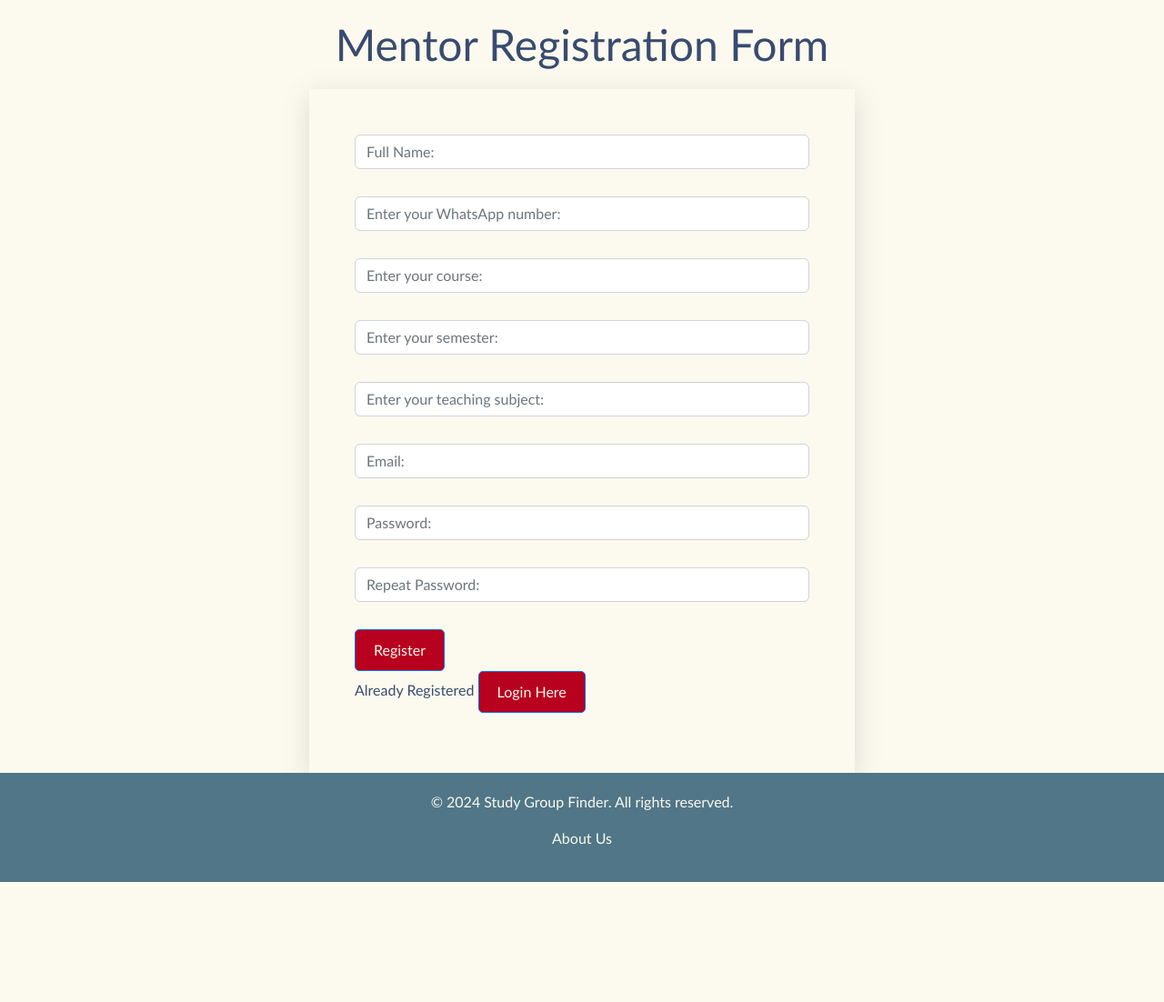
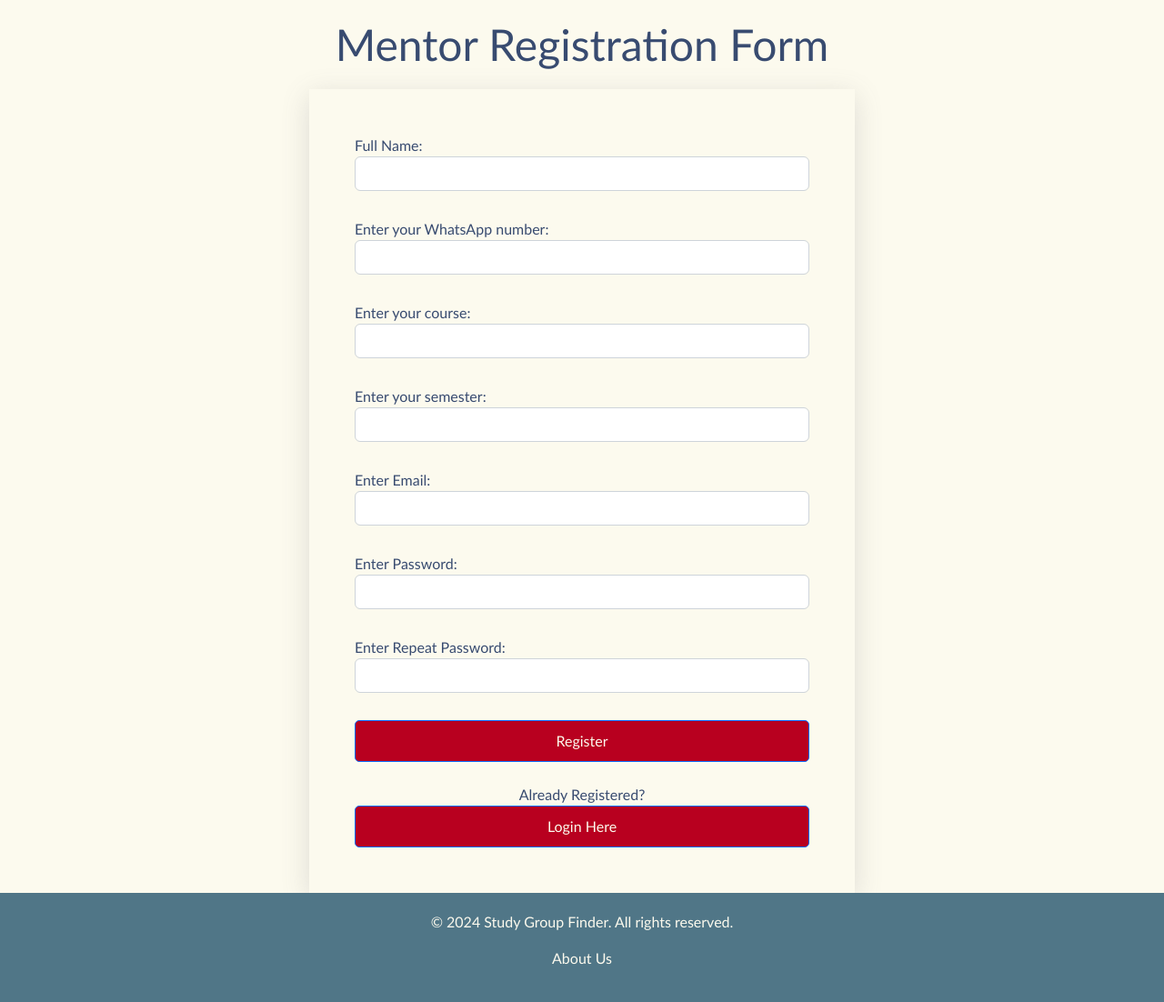
Before and after one commit to bhuresakshi1815/Study-Group-Finder-Application, a PHP site: page /mentor_registration.php in a window 1280 px wide. Shown: the part 91-1193 px from the top of the page at 91% size. Before the commit the page ends 1061 px from the top, so only its background shows below. Run offline with PHP 8.4, Linux system fonts and the light colour scheme.

Commit message:
Updated Project Code

```diff
--- a/create_course.php
+++ b/create_course.php
@@ -3,7 +3,7 @@ session_start();
 include 'database.php';
 
 if ($_SERVER['REQUEST_METHOD'] === 'POST') {
-    $mentor_id = $_SESSION['mentor_id'];
+    $mentor_id = $_POST['mentor_id'];
     $course_name = $_POST['course_name'];
     $course_description = $_POST['course_description'];
     $demo_file_links = $_POST['demo_file_links'];
--- a/mentor_registration.php
+++ b/mentor_registration.php
@@ -1,3 +1,4 @@
+
 <?php
 session_start();
 if (isset($_SESSION["user"])) {
@@ -37,16 +38,14 @@ if (isset($_SESSION["user"])) {
            $contact = $_POST["contact"];
            $course = $_POST["course"];
            $semester = $_POST["semester"];
-           $subject = $_POST["subject"];
            $email = $_POST["email"];
            $password = $_POST["password"];
            $passwordRepeat = $_POST["repeat_password"];
 
            $passwordHash = password_hash($password, PASSWORD_DEFAULT);
-
            $errors = array();
 
-           if (empty($fullName) OR empty($contact) OR empty($course) OR empty($semester) OR empty($subject) OR empty($email) OR empty($password) OR empty($passwordRepeat)) {
+           if (empty($fullName) OR empty($contact) OR empty($course) OR empty($semester) OR empty($email) OR empty($password) OR empty($passwordRepeat)) {
             array_push($errors,"All fields are required");
            }
            if (!filter_var($email, FILTER_VALIDATE_EMAIL)) {
@@ -71,11 +70,11 @@ if (isset($_SESSION["user"])) {
             }
            }else{
 
-            $sql = "INSERT INTO mentor_details (full_name, contact, course, semester, subject, email, password) VALUES ( ?, ?, ?, ?, ?, ?, ? )";
+            $sql = "INSERT INTO mentor_details (full_name, contact, course, semester, email, password) VALUES ( ?, ?, ?, ?, ?, ? )";
             $stmt = mysqli_stmt_init($conn);
             $prepareStmt = mysqli_stmt_prepare($stmt,$sql);
             if ($prepareStmt) {
-                mysqli_stmt_bind_param($stmt,"sssssss",$fullName, $contact, $course, $semester, $subject, $email, $passwordHash);
+                mysqli_stmt_bind_param($stmt,"ssssss",$fullName, $contact, $course, $semester, $email, $passwordHash);
                 mysqli_stmt_execute($stmt);
                 echo "<div class='alert alert-success'>You are registered successfully.</div>";
             }else{
@@ -83,43 +82,49 @@ if (isset($_SESSION["user"])) {
             }
            }
 
-
         }
         ?>
 
         <form action="mentor_registration.php" method="post">
             <div class="form-group">
-                <input type="text" class="form-control" name="fullname" placeholder="Full Name:" required>
+            Full Name: <input type="text" class="form-control" name="fullname" required>
             </div>
             <div class="form-group">
-                <input type="tel" class="form-control" name="contact" placeholder="Enter your WhatsApp number:" required pattern="[0-9]{10}">
+            Enter your WhatsApp number: <input type="tel" class="form-control" name="contact" required pattern="[0-9]{10}">
             </div>
             <div class="form-group">
-                <input type="text" class="form-control" name="course" placeholder="Enter your course:" required>
+            Enter your course: <input type="text" class="form-control" name="course"  required>
             </div>
             <div class="form-group">
-                <input type="text" class="form-control" name="semester" placeholder="Enter your semester:" required>
+            Enter your semester: <input type="text" class="form-control" name="semester" placeholder="">
+            </div>
+
+            <div class="form-group">
+            Enter Email:<input type="email" class="form-control" name="email" placeholder="" required>
             </div>
             <div class="form-group">
-                <input type="text" class="form-control" name="subject" placeholder="Enter your teaching subject:" required>
+            Enter Password: <input type="password" class="form-control" name="password" placeholder="">
             </div>
             <div class="form-group">
-                <input type="email" class="form-control" name="email" placeholder="Email:" required>
+            Enter Repeat Password:<input type="password" class="form-control" name="repeat_password" placeholder="">
             </div>
-            <div class="form-group">
-                <input type="password" class="form-control" name="password" placeholder="Password:">
+            <center>
+            <div class="form-btn">
+                <input type="submit" class="btn btn-primary w-100" value="Register" name="submit">
             </div>
-            <div class="form-group">
-                <input type="password" class="form-control" name="repeat_password" placeholder="Repeat Password:">
-            </div>
-            <div class="form-btn">
-                <input type="submit" class="btn btn-primary" value="Register" name="submit">
-            </div>
+            </center>
+
         </form>
-        <div><p>Already Registered
-            <a href="mentor_login.php"> <button class="btn btn-primary">Login Here</button></a>
-            </p>
+        <br>
+
+        <center>
+        <div>Already Registered?
+            <br>
+            <a href="mentor_login.php"> <button class="btn btn-primary w-100">Login Here</button></a>
+
         </div>
+        </center>
+
 
     </div>
     <footer>
```
Also changed, not shown: README.md (deleted), 1 other file.
